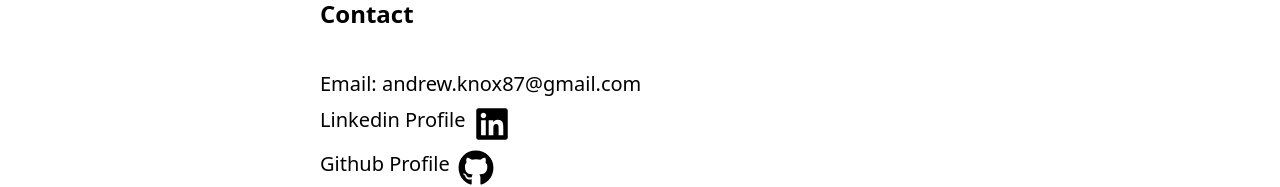
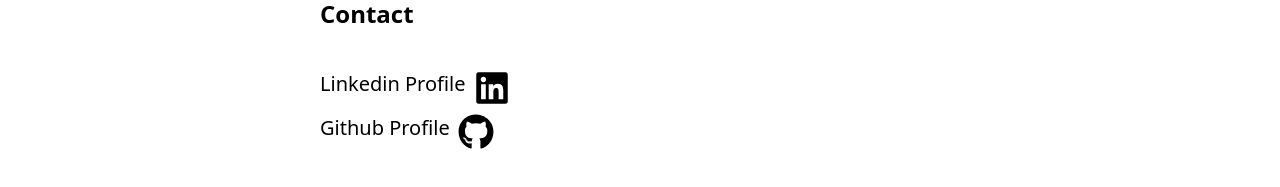
Before and after one commit to knoxie87/AndrewPortfolio, a React (Create React App) app: page /contact in a window 1280 px wide. Shown: the part 138-325 px from the top of the page. Built offline with nearby package versions, Linux system fonts and the light colour scheme; grey boxes are pictures that could not be loaded; the HTML template or start-up script is replaced by a standard one.

Commit message:
refactor: Remove email from Contact page

```diff
--- a/src/Pages/Contact.js
+++ b/src/Pages/Contact.js
@@ -7,7 +7,6 @@ const Contact = () => {
             <div className="flex gap-10 flex-col w-5/6 sm:w-1/2">
                 <h3 className="mt-10">Contact</h3>
                 <p className="text-xl flex flex-col gap-2">
-                    <span>Email: andrew.knox87@gmail.com</span>
                     <span><a className="flex gap-2" href="https://www.linkedin.com/in/andrew-knox-4053761a1/">Linkedin Profile <FaLinkedin className=" text-4xl"/></a></span>
                     <span><a className="flex gap-2" href="https://github.com/knoxie87">Github Profile <FaGithub className=" text-4xl" /> </a></span>
                 </p>
```
Also changed, not shown: 1 other file (tests, documents, lock files or other folders).
